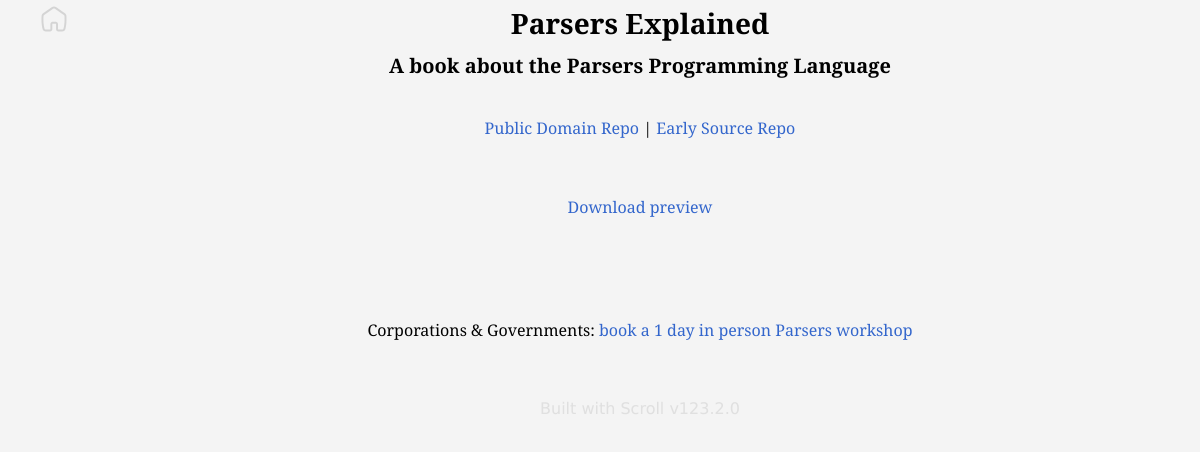
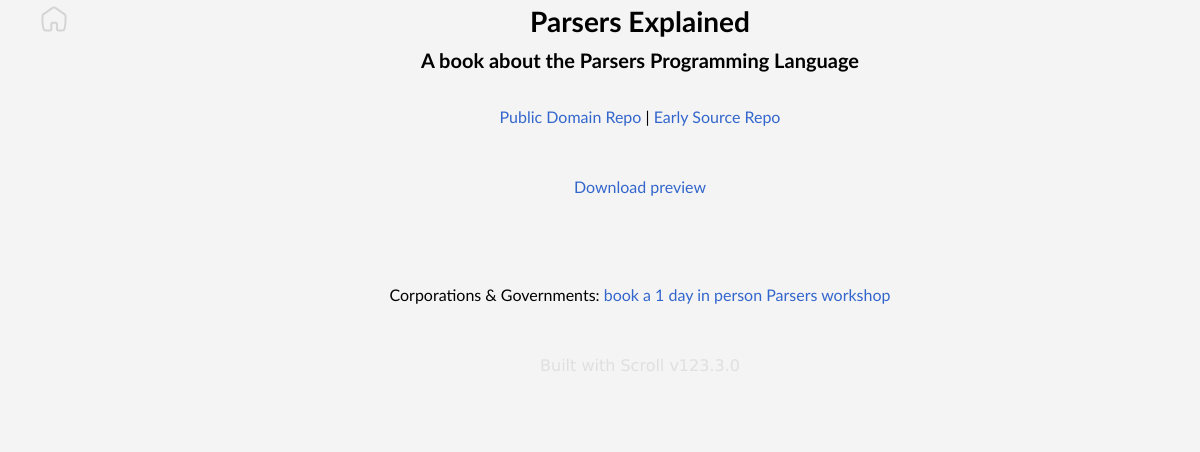
Before and after one commit to breck7/book, a website: page index.html in a window 1280 px wide. Shown: the full height of the page, 0-1200 px from the left. Drawn offline with Linux system fonts and the light colour scheme.

Commit message:
Deploying to wws from @ breck7/parsersExplained@b06293089c01ea14b69d90362940bb446893f6df 🚀

```diff
--- a/index.html
+++ b/index.html
@@ -3,12 +3,12 @@
 <head>
  <meta charset="utf-8">
  <title>Parsers Explained</title>
- <script>/* This HTML was generated by 📜 Scroll v123.2.0. https://scroll.pub */</script>
+ <script>/* This HTML was generated by 📜 Scroll v123.3.0. https://scroll.pub */</script>
  <style>@media print {.doNotPrint {display: none !important;}}</style>
  <link rel="canonical" href="/index.html">
  <meta name="viewport" content="width=device-width,initial-scale=1">
  <meta name="description" content="A book about the Parsers Programming Language">
- <meta name="generator" content="Scroll v123.2.0">
+ <meta name="generator" content="Scroll v123.3.0">
  <meta property="og:title" content="Parsers Explained">
  <meta property="og:description" content="A book about the Parsers Programming Language">
  <meta property="og:image" content="">
@@ -389,6 +389,7 @@ a.abstractTextLinkParser:hover {
 <style>.abstractIconButtonParser {position:absolute;top:0.25rem; }.abstractIconButtonParser svg {fill: rgba(204,204,204,.8);width:1.875rem;height:1.875rem; padding: 0 7px;} .abstractIconButtonParser:hover svg{fill: #333;}</style><a href="https://github.com/breck7/parsersExplained/blob/main/readme.scroll" class="doNotPrint abstractIconButtonParser" style="right:2rem;"><svg xmlns="http://www.w3.org/2000/svg" width="92pt" height="92pt" viewBox="0 0 92 92"><path d="M90.156 41.965 50.036 1.848a5.913 5.913 0 0 0-8.368 0l-8.332 8.332 10.566 10.566a7.03 7.03 0 0 1 7.23 1.684 7.043 7.043 0 0 1 1.673 7.277l10.183 10.184a7.026 7.026 0 0 1 7.278 1.672 7.04 7.04 0 0 1 0 9.957 7.045 7.045 0 0 1-9.961 0 7.038 7.038 0 0 1-1.532-7.66l-9.5-9.497V59.36a7.04 7.04 0 0 1 1.86 11.29 7.04 7.04 0 0 1-9.957 0 7.04 7.04 0 0 1 0-9.958 7.034 7.034 0 0 1 2.308-1.539V33.926a7.001 7.001 0 0 1-2.308-1.535 7.049 7.049 0 0 1-1.516-7.7L29.242 14.273 1.734 41.777a5.918 5.918 0 0 0 0 8.371L41.855 90.27a5.92 5.92 0 0 0 8.368 0l39.933-39.934a5.925 5.925 0 0 0 0-8.371"/></svg></a>
 </div><div class="scrollColumns" style="column-width:65ch;column-count:1;max-width:65ch;">
 <div class="scrollSection"><h1 class="scrollTitle"><a href="index.html">Parsers Explained</a></h1>
+<style>body { font-family:"Gill Sans", "Bitstream Vera Sans", sans-serif;}</style>
 </div>
 <div class="scrollSection"><h1 class="scrollParagraph">A book about the Parsers Programming Language</h1>
 </div>
@@ -410,6 +411,6 @@ a.abstractTextLinkParser:hover {
 <br><br>
 <p class="scrollParagraph"><center>Corporations & Governments: <a href="https://buy.stripe.com/cN24k2er73Up5QkfZj">book a 1 day in person Parsers workshop</a></center></p>
 <br><br>
-<a class="abstractTextLinkParser" href="https://scroll.pub">Built with Scroll v123.2.0</a>
+<a class="abstractTextLinkParser" href="https://scroll.pub">Built with Scroll v123.3.0</a>
 </body>
 </html>
--- a/index.txt
+++ b/index.txt
@@ -14,4 +14,4 @@ Download preview
 Corporations & Governments: book a 1 day in person Parsers workshop
  https://buy.stripe.com/cN24k2er73Up5QkfZj book a 1 day in person Parsers workshop
 
-Built with Scroll v123.2.0
+Built with Scroll v123.3.0
```
Also changed, not shown: 1 other file.
